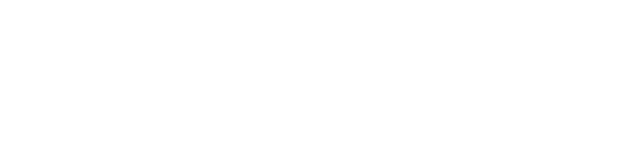
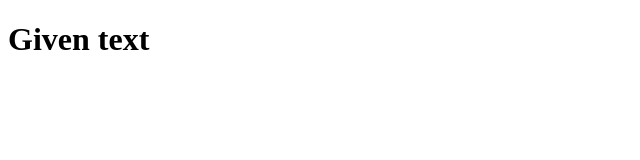
Before and after one commit to rushireddylambu/git-one, a plain HTML site: page index.html in a window 1280 px wide. Shown: the whole page, without its empty margins (0-640 px from the left). Drawn offline with Linux system fonts and the light colour scheme.

Commit message:
added text

```diff
--- a/index.html
+++ b/index.html
@@ -5,6 +5,6 @@
     <title>HELLO</title>
   </head>
   <body>
-
+  <h1>Given text</h1>
   </body>
 </html>
```
